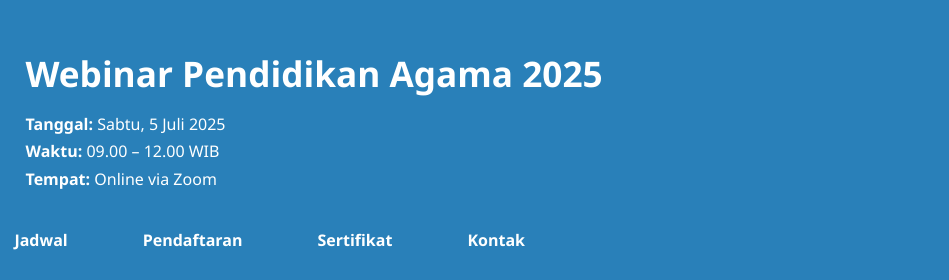
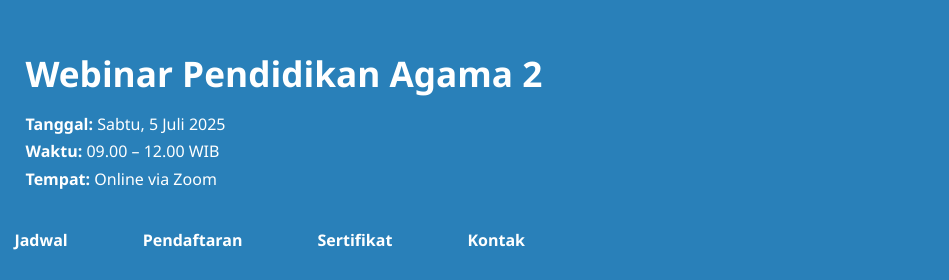
Before and after one commit to ZuyaKazama/webinar-agama, a plain HTML site: page index.html in a window 1280 px wide. Shown: the top 280 px of the page, 331-1280 px from the left. Drawn offline with Linux system fonts and the light colour scheme.

Commit message:
Update index.html

```diff
--- a/index.html
+++ b/index.html
@@ -3,7 +3,7 @@
 <head>
     <meta charset="UTF-8">
     <meta name="viewport" content="width=device-width, initial-scale=1.0">
-    <title>Webinar Pendidikan Agama 2</title>
+    <title>Webinar Pendidikan Agama 2025</title>
     <style>
         /* CSS yang Telah Ditingkatkan */
         html {
@@ -182,7 +182,7 @@
     <div class="container">
     <img src="logo.png" alt="Logo Webinar" class="header-logo">
         <div class="header-text">
-            <h1>Webinar Pendidikan Agama 2025</h1>
+            <h1>Webinar Pendidikan Agama 2</h1>
             <p><strong>Tanggal:</strong> Sabtu, 5 Juli 2025</p>
             <p><strong>Waktu:</strong> 09.00 – 12.00 WIB</p>
             <p><strong>Tempat:</strong> Online via Zoom</p>
```
